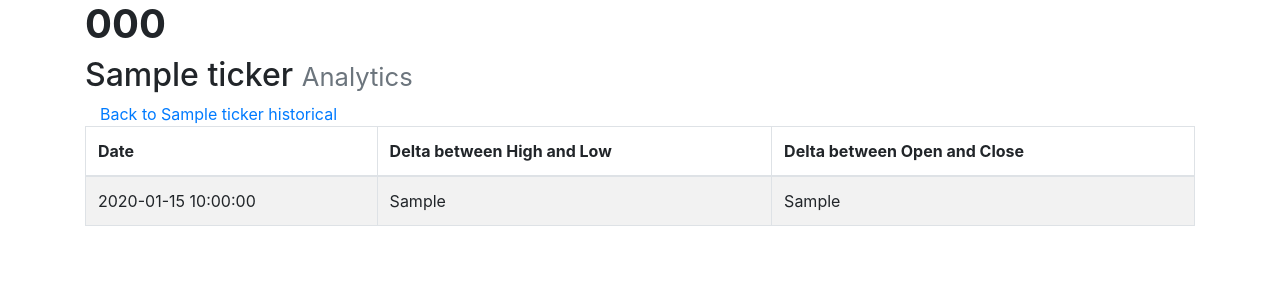
After one commit to LEVLLN/trades, a Flask app: template tickers_app/templates/analytics.html in a window 1280 px wide. The commit adds this page. Shown: the top 300 px of the page. Run offline with Flask 2, Linux system fonts and the light colour scheme; the template is opened without the code that fills it: most values are stand-ins (such as "Sample title", 1, 10 or a date in 2020); parts of the project's set-up code (start-up, migrations or seed data) failed here and were passed over; some libraries are stand-ins or nearby versions.

Commit message:
analytics has been created closed #6

```diff
--- a/tickers_app/app.py
+++ b/tickers_app/app.py
@@ -1,11 +1,13 @@
 from flask import Flask, Response, jsonify
-from flask import render_template
+from flask import render_template, request
 from models import Stock, Price, Trade, Insider, IndividualInsiderTrades
 from api import model_api
+from datetime import datetime
 
 PORT = 8080
 app = Flask(__name__)
 app.register_blueprint(model_api)
+
 
 @app.route('/')
 def get_all_tickers():
@@ -39,5 +41,18 @@ def get_insider_trades(ticker_code, insider_code):
         'individual-insider.html', individual_insider=insider, ticker=stock, trades=individual_trades)
 
 
+@app.route('/<ticker_code>/analytics', methods=['GET'])
+def analytics(ticker_code):
+    date_from = request.args.get('date-from')
+    date_to = request.args.get('date-to')
+    stock = Stock.get(Stock.code == ticker_code.upper())
+    trades = Price.select(Price.date,
+                          (Price.open - Price.close).alias("delta_open_close"),
+                          (Price.high - Price.low).alias("delta_high_low")).where(
+        (Price.stock == ticker_code) &
+        (Price.date.between(date_from, date_to)))
+    return render_template('analytics.html',result_prices=trades,ticker=stock)
+
+
 if __name__ == "__main__":
     app.run(port=PORT)
--- /dev/null
+++ b/tickers_app/templates/analytics.html
@@ -0,0 +1,36 @@
+<!doctype html>
+<html>
+<title>{{ticker.code}} Analytics</title>
+<head>
+   <link href="{{ url_for("static", filename="css/bootstrap.min.css") }}" rel="stylesheet">
+</head>
+<body>
+    <div class="container">
+            <h1 class="font-weight-bold">{{ticker.code}}</h1>
+            <h2 class="center">{{ticker.name}} <small class="text-muted font-monospace">
+                Analytics
+            </small></h2>
+            <div class='container'>
+                    <a href="/{{ticker.code}}" class="mx-auto">Back to {{ticker.name}} historical</a>
+            </div>
+        <table class="table table-striped table-hover table-bordered">
+            <thead>
+                <tr>
+                    <th>Date</th>
+                    <th>Delta between High and Low</th>
+                    <th>Delta between Open and Close</th>
+                </tr>
+            </thead>
+            <tbody>
+            {% for price in result_prices %}
+                <tr>
+                    <td>{{price.date}}</td>
+                    <td>{{price.delta_high_low}}</td>
+                    <td>{{price.delta_open_close}}</td>
+                </tr>
+            {% endfor %}
+            </tbody>
+        </table>
+    </div>
+</body>
+</html>
```
Also changed, not shown: tickers_app/api.py (+32 -4 lines), tickers_app/templates/historical.html (+7 -0 lines).
